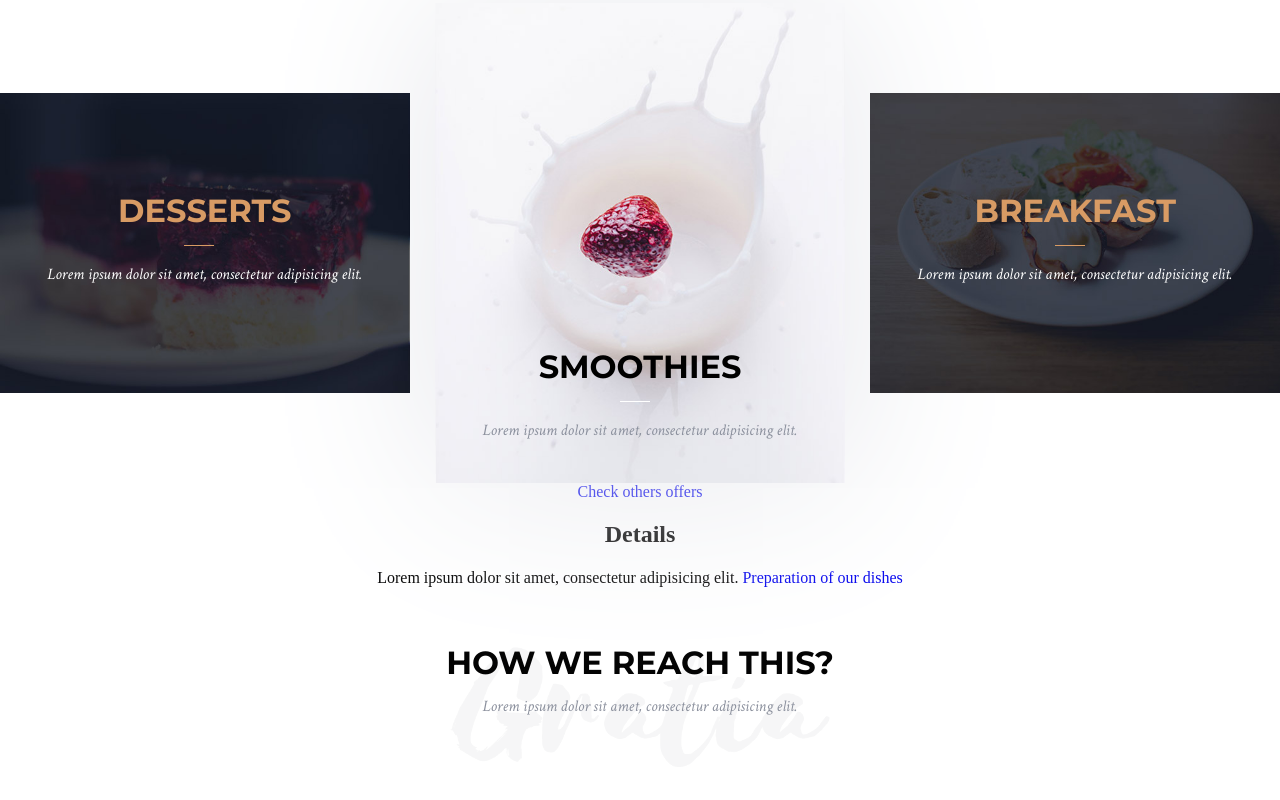
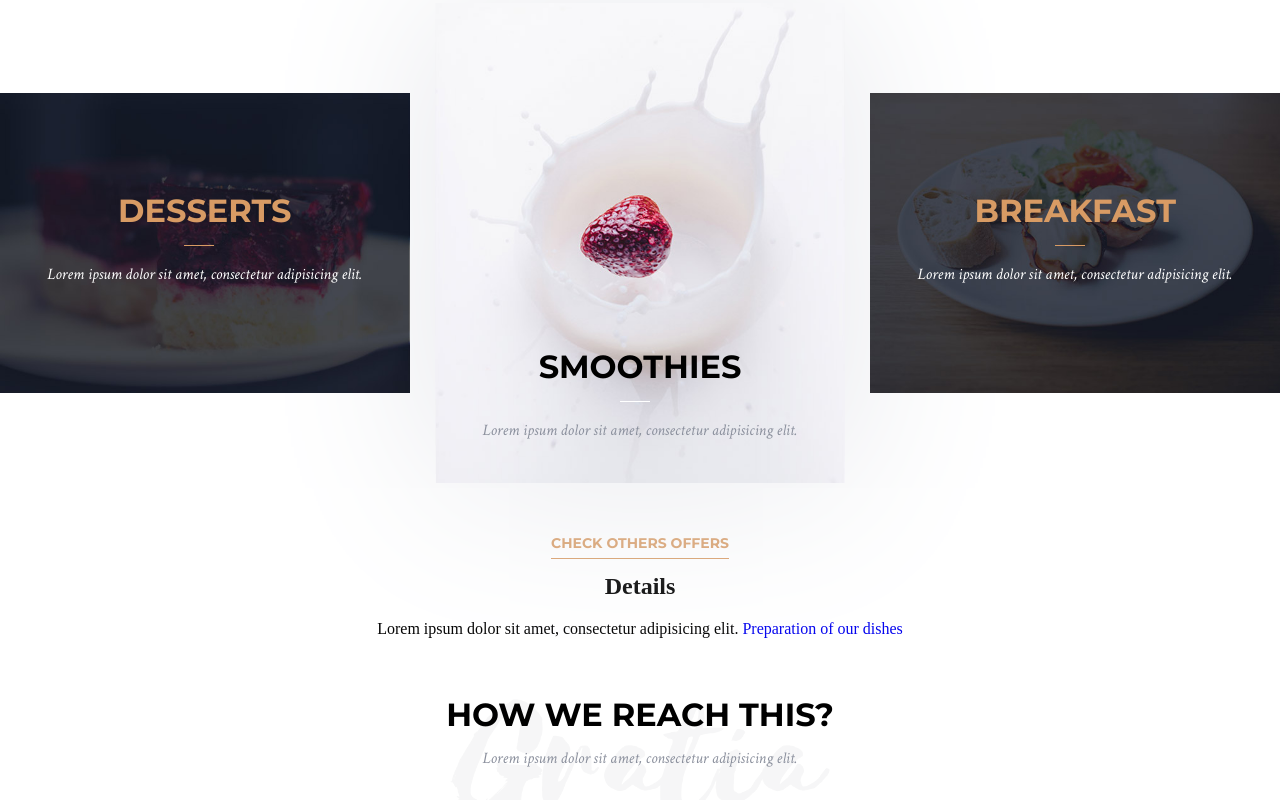
Before and after one commit to deniolp/gratia, a website: page source/index.html in a window 1280 px wide. Shown: the part 1037-1837 px from the top of the page. Drawn offline with nearby package versions, Linux system fonts and the light colour scheme; files that its build step writes are made by us from their sources.

Commit message:
Окончание оформления блока offers

```diff
--- a/source/sass/blocks/offers.scss
+++ b/source/sass/blocks/offers.scss
@@ -6,6 +6,7 @@
   flex-flow: row;
   justify-content: space-between;
   min-height: 480px;
+  margin-bottom: 50px;
 }
 
 .offers__item {
@@ -76,3 +77,28 @@
     color: white;
   }
 }
+
+.offers__footer a {
+  font-family: 'Montserrat', Arial, sans-serif;
+  text-transform: uppercase;
+  font-size: 14px;
+  line-height: 20px;
+  font-weight: bold;
+  color: $brown-color;
+  display: inline-block;
+  position: relative;
+
+  &::after {
+    position: absolute;
+    content: '';
+    top: 25px;
+    left: 0;
+    width: 100%;
+    height: 1px;
+    background-color: $brown-color;
+  }
+
+  &:hover {
+    color: $brown-hover;
+  }
+}
--- a/source/sass/blocks/page-slider.scss
+++ b/source/sass/blocks/page-slider.scss
@@ -118,7 +118,7 @@
   cursor: pointer;
 
   &:hover {
-    color: $brown-color;
+    color: $brown-hover;
   }
 }
 
--- a/source/sass/vars.scss
+++ b/source/sass/vars.scss
@@ -1,3 +1,4 @@
 $header-color: #151b28;
 $brown-color: #d89b64;
 $grey-text: #8b909d;
+$brown-hover: #fa9b64;
```
